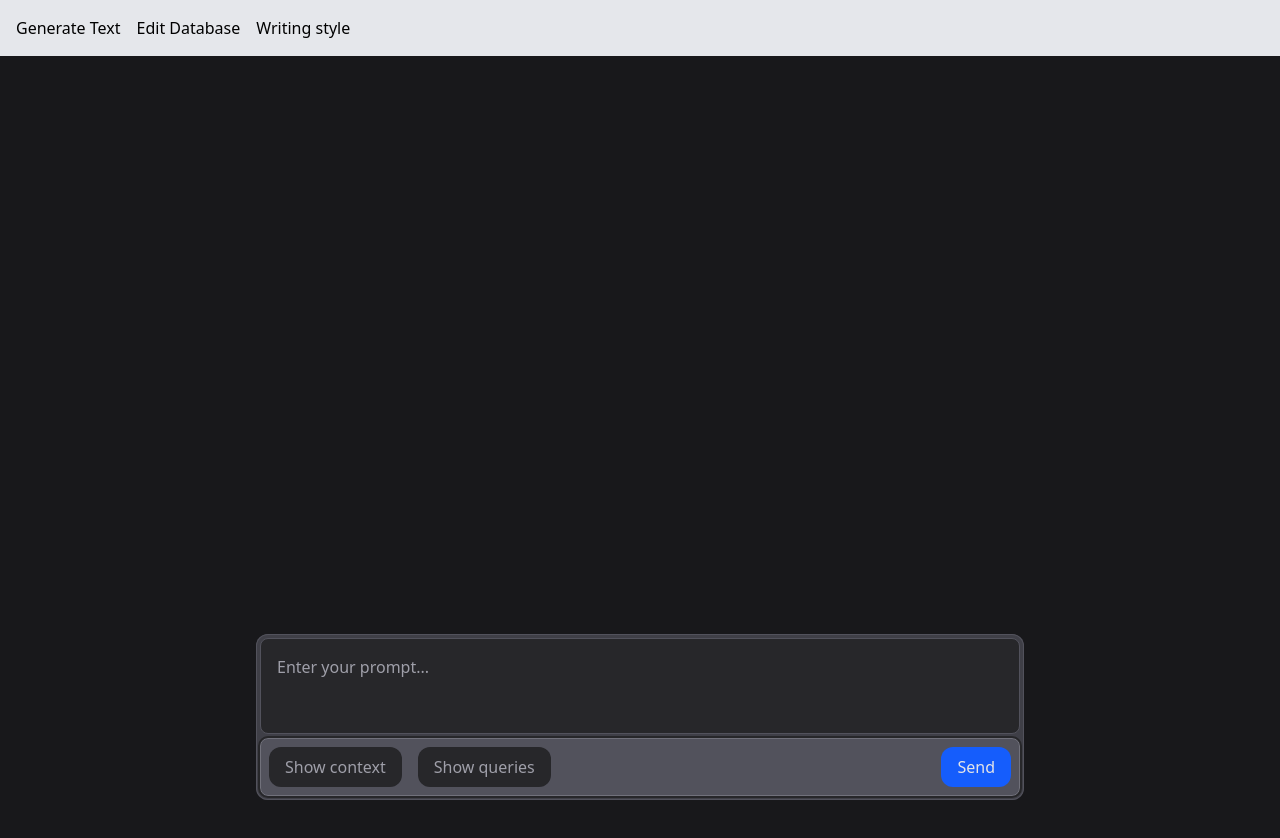
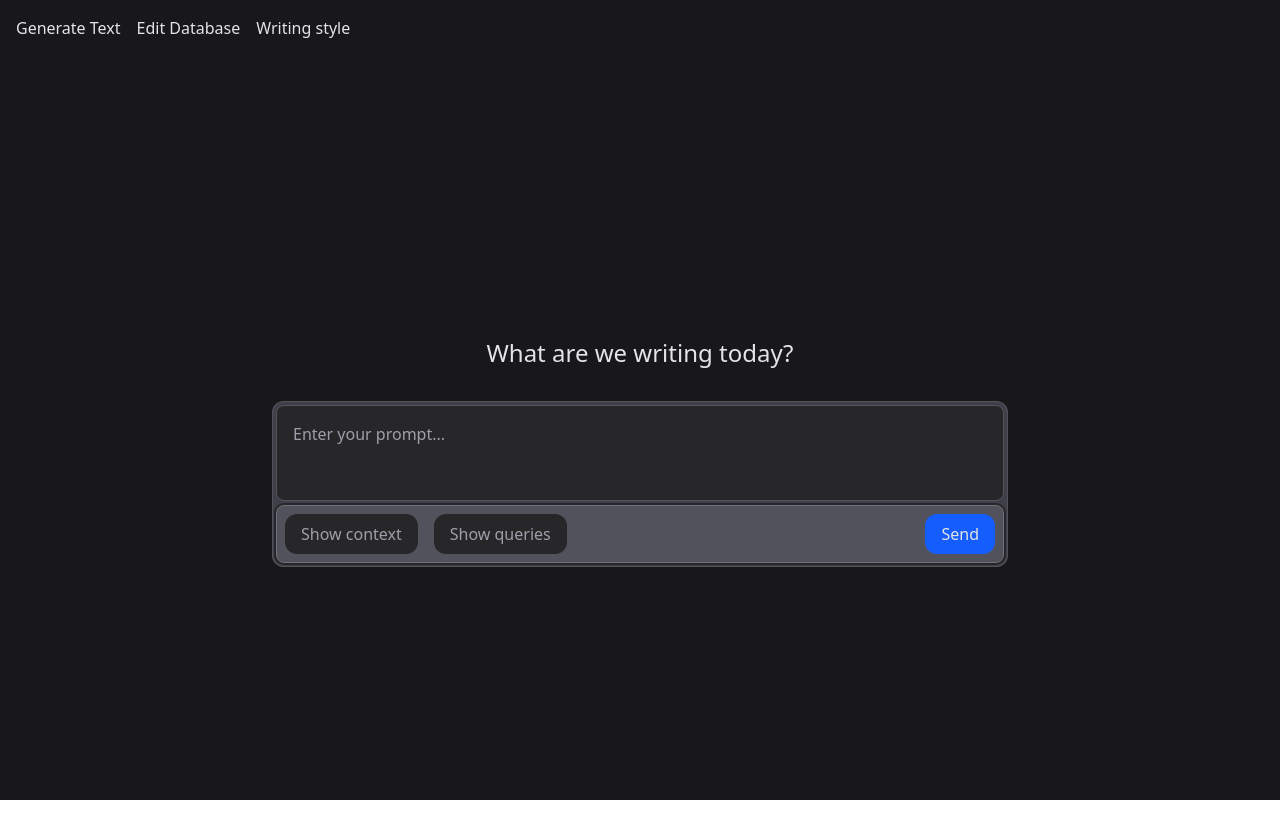
Before and after one commit to Chromoprotein/rag-project, a React (Create React App) app in the folder rag-project/: page / in a window 1280 px wide. Shown: the top 838 px of the page. After the commit the page ends 800 px from the top, so only its background shows below. Built offline with nearby package versions, Linux system fonts and the light colour scheme.

Commit message:
UI improvements to Generat Writing page

```diff
--- a/rag-project/src/App.tsx
+++ b/rag-project/src/App.tsx
@@ -10,14 +10,18 @@ import WritingStyle from "./WritingStyle.tsx";
 function App() {
 
     return (
-        <>
+        <div className="min-h-screen flex flex-col bg-zinc-900">
             <Navbar />
-            <Routes>
-                <Route path="/" element={<GenerateText/>} />
-                <Route path="facts" element={<FactsTable/>} />
-                <Route path="style" element={<WritingStyle/>} />
-            </Routes>
-        </>
+
+            <main className="flex-1 h-full w-full flex flex-col justify-center">
+                <Routes>
+                    <Route path="/" element={<GenerateText/>} />
+                    <Route path="facts" element={<FactsTable/>} />
+                    <Route path="style" element={<WritingStyle/>} />
+                </Routes>
+            </main>
+
+        </div>
     );
 
 }
--- /dev/null
+++ b/rag-project/src/Ellipsis.tsx
@@ -0,0 +1,9 @@
+export default function Ellipsis() {
+  return (
+    <div className="loader">
+        <span></span>
+        <span></span>
+        <span></span>
+    </div>
+  );
+}
--- a/rag-project/src/GenerateText.tsx
+++ b/rag-project/src/GenerateText.tsx
@@ -4,6 +4,7 @@ import MessageBubble from "./MessageBubble.tsx";
 import { fetchEventSource } from '@microsoft/fetch-event-source';
 import { ChatMessage } from "./Types.tsx";
 import ReactMarkdown from "react-markdown";
+import Ellipsis from "./Ellipsis.tsx";
 
 function GenerateText() {
   const [prompt, setPrompt] = useState(""); // New prompt
@@ -100,10 +101,19 @@ function GenerateText() {
   };
 
   return (
-    <div className="bg-zinc-900">
-      <div className="max-w-3xl mx-auto flex flex-col min-h-screen">
+      <div className="max-w-3xl mx-auto h-full relative w-full">
 
-        <div className="flex-grow p-4 text-zinc-200 flex flex-col gap-3">
+      {/* SCROLL CONTAINER */}
+      <div className="relative flex flex-col h-full">
+
+        {/* Messages */}
+        <div className="px-4 py-8 text-zinc-200 flex flex-col gap-3">
+
+          {messages.length === 0 &&
+            <div className="flex justify-center pt-4">
+              <h1 className="text-2xl">What are we writing today?</h1>
+            </div>
+          }
 
           {messages.map((msg: ChatMessage, idx: number) => (
             <MessageBubble key={idx} msg={msg} />
@@ -113,11 +123,13 @@ function GenerateText() {
             <MessageBubble key="streaming" msg={{role: "assistant", content: streamingText}} />
           )}
 
-          {(loading && !streamingText) && <div>Loading...</div>}
+          {(loading && !streamingText) && <Ellipsis />}
 
         </div>
 
-        <div className="sticky mt-top rounded-xl bottom-0 max-h-[50vh] overflow-y-auto bg-zinc-700 inset-ring inset-ring-zinc-600">
+        {/* Floating input */}
+        <div className="sticky bottom-4 z-10 px-4">
+          <div className="rounded-xl bg-zinc-700 inset-ring inset-ring-zinc-600 max-h-[50vh] overflow-y-auto">
             <form onSubmit={handleSubmit} className="flex flex-col p-1 gap-1 flex flex-col">
               <textarea
                 value={prompt}
@@ -165,8 +177,10 @@ function GenerateText() {
             </form>
 
           </div>
+        </div>
 
       </div>
+
       </div>
   );
 }
--- a/rag-project/src/MessageBubble.tsx
+++ b/rag-project/src/MessageBubble.tsx
@@ -9,10 +9,7 @@ interface BubbleProps {
 export default function MessageBubble({key, msg}: BubbleProps) {
     return (
         <div key={key} className={`flex ${msg.role === "user" ? "justify-end" : "justify-start"}`}>
-            <div  className={`${msg.role === "user" ? "bg-blue-500 border-blue-400" : "bg-zinc-800 border-zinc-600"} max-w-[75%] p-4 rounded-lg border-1 text-zinc-200`}>
-            <div className={`${msg.role === "user" ? "text-right" : "text-left"}`}>
-                <strong>{msg.role === "user" ? "You:" : "Assistant:"}</strong>
-            </div>
+            <div  className={`${msg.role === "user" ? "max-w-[75%] bg-blue-500 border-blue-400" : "w-[75%] bg-zinc-800 border-zinc-600"} p-4 rounded-lg border-1 text-zinc-200`}>
             <ReactMarkdown>{msg.content}</ReactMarkdown>
             </div>
         </div>
--- a/rag-project/src/Navbar.tsx
+++ b/rag-project/src/Navbar.tsx
@@ -2,7 +2,7 @@ import { Link } from "react-router-dom";
 
 function Navbar() {
   return (
-    <nav className="p-4 bg-gray-200 flex gap-4">
+    <nav className="p-4 bg-zinc-900 flex gap-4 text-zinc-200">
       <Link to="/">Generate Text</Link>
       <Link to="/facts">Edit Database</Link>
       <Link to="/style">Writing style</Link>
--- a/rag-project/src/WritingStyle.tsx
+++ b/rag-project/src/WritingStyle.tsx
@@ -46,7 +46,7 @@ export default function WritingStyle() {
     }, []);
 
     return (
-        <div className="p-6 max-w-2xl mx-auto">
+        <div className="p-6 max-w-2xl mx-auto text-zinc-200">
             <h3 className="text-xl font-bold mb-3">Writing Style Settings</h3>
 
             <form onSubmit={handleSubmit} className="space-y-4">
--- a/rag-project/src/output.css
+++ b/rag-project/src/output.css
@@ -9,20 +9,12 @@
       "Courier New", monospace;
     --color-red-500: oklch(63.7% 0.237 25.331);
     --color-green-500: oklch(72.3% 0.219 149.579);
-    --color-blue-300: oklch(80.9% 0.105 251.813);
     --color-blue-400: oklch(70.7% 0.165 254.624);
     --color-blue-500: oklch(62.3% 0.214 259.815);
     --color-blue-600: oklch(54.6% 0.245 262.881);
-    --color-blue-800: oklch(42.4% 0.199 265.638);
-    --color-slate-100: oklch(96.8% 0.007 247.896);
     --color-slate-200: oklch(92.9% 0.013 255.508);
     --color-slate-300: oklch(86.9% 0.022 252.894);
-    --color-slate-400: oklch(70.4% 0.04 256.788);
-    --color-slate-500: oklch(55.4% 0.046 257.417);
-    --color-slate-600: oklch(44.6% 0.043 257.281);
     --color-slate-700: oklch(37.2% 0.044 257.287);
-    --color-slate-800: oklch(27.9% 0.041 260.031);
-    --color-slate-900: oklch(20.8% 0.042 265.755);
     --color-gray-200: oklch(92.8% 0.006 264.531);
     --color-gray-500: oklch(55.1% 0.027 264.364);
     --color-zinc-200: oklch(92% 0.004 286.32);
@@ -34,8 +26,6 @@
     --color-zinc-900: oklch(21% 0.006 285.885);
     --color-white: #fff;
     --spacing: 0.25rem;
-    --container-lg: 32rem;
-    --container-xl: 36rem;
     --container-2xl: 42rem;
     --container-3xl: 48rem;
     --text-sm: 0.875rem;
@@ -44,6 +34,8 @@
     --text-lg--line-height: calc(1.75 / 1.125);
     --text-xl: 1.25rem;
     --text-xl--line-height: calc(1.75 / 1.25);
+    --text-2xl: 1.5rem;
+    --text-2xl--line-height: calc(2 / 1.5);
     --font-weight-semibold: 600;
     --font-weight-bold: 700;
     --radius-md: 0.375rem;
@@ -202,14 +194,17 @@
   }
 }
 @layer utilities {
+  .relative {
+    position: relative;
+  }
   .sticky {
     position: sticky;
   }
-  .inset-2 {
-    inset: calc(var(--spacing) * 2);
+  .bottom-4 {
+    bottom: calc(var(--spacing) * 4);
   }
-  .bottom-0 {
-    bottom: calc(var(--spacing) * 0);
+  .z-10 {
+    z-index: 10;
   }
   .container {
     width: 100%;
@@ -238,9 +233,6 @@
   .mt-1 {
     margin-top: calc(var(--spacing) * 1);
   }
-  .mt-4 {
-    margin-top: calc(var(--spacing) * 4);
-  }
   .mb-3 {
     margin-bottom: calc(var(--spacing) * 3);
   }
@@ -256,32 +248,20 @@
   .flex {
     display: flex;
   }
-  .table {
-    display: table;
-  }
   .h-full {
     height: 100%;
   }
   .max-h-\[50vh\] {
     max-height: 50vh;
   }
-  .max-h-\[60vh\] {
-    max-height: 60vh;
-  }
   .min-h-24 {
     min-height: calc(var(--spacing) * 24);
   }
-  .min-h-96 {
-    min-height: calc(var(--spacing) * 96);
-  }
-  .min-h-full {
-    min-height: 100%;
-  }
-  .min-h-min {
-    min-height: min-content;
-  }
   .min-h-screen {
     min-height: 100vh;
+  }
+  .w-\[75\%\] {
+    width: 75%;
   }
   .w-full {
     width: 100%;
@@ -295,23 +275,11 @@
   .max-w-\[75\%\] {
     max-width: 75%;
   }
-  .max-w-lg {
-    max-width: var(--container-lg);
-  }
-  .max-w-xl {
-    max-width: var(--container-xl);
-  }
-  .flex-grow {
-    flex-grow: 1;
-  }
-  .border-collapse {
-    border-collapse: collapse;
+  .flex-1 {
+    flex: 1;
   }
   .cursor-pointer {
     cursor: pointer;
-  }
-  .resize {
-    resize: both;
   }
   .resize-none {
     resize: none;
@@ -356,15 +324,6 @@
       margin-block-end: calc(calc(var(--spacing) * 4) * calc(1 - var(--tw-space-y-reverse)));
     }
   }
-  .justify-self-end {
-    justify-self: flex-end;
-  }
-  .justify-self-start {
-    justify-self: flex-start;
-  }
-  .overflow-auto {
-    overflow: auto;
-  }
   .overflow-y-auto {
     overflow-y: auto;
   }
@@ -385,20 +344,9 @@
     border-style: var(--tw-border-style);
     border-width: 1px;
   }
-  .border-2 {
-    border-style: var(--tw-border-style);
-    border-width: 2px;
-  }
   .border-b {
     border-bottom-style: var(--tw-border-style);
     border-bottom-width: 1px;
-  }
-  .border-b-2 {
-    border-bottom-style: var(--tw-border-style);
-    border-bottom-width: 2px;
-  }
-  .border-blue-300 {
-    border-color: var(--color-blue-300);
   }
   .border-blue-400 {
     border-color: var(--color-blue-400);
@@ -408,18 +356,6 @@
   }
   .border-slate-300 {
     border-color: var(--color-slate-300);
-  }
-  .border-slate-400 {
-    border-color: var(--color-slate-400);
-  }
-  .border-slate-500 {
-    border-color: var(--color-slate-500);
-  }
-  .border-slate-600 {
-    border-color: var(--color-slate-600);
-  }
-  .border-slate-700 {
-    border-color: var(--color-slate-700);
   }
   .border-zinc-500 {
     border-color: var(--color-zinc-500);
@@ -433,32 +369,8 @@
   .bg-blue-600 {
     background-color: var(--color-blue-600);
   }
-  .bg-blue-800 {
-    background-color: var(--color-blue-800);
-  }
-  .bg-gray-200 {
-    background-color: var(--color-gray-200);
-  }
-  .bg-green-500 {
-    background-color: var(--color-green-500);
-  }
   .bg-red-500 {
     background-color: var(--color-red-500);
-  }
-  .bg-slate-500 {
-    background-color: var(--color-slate-500);
-  }
-  .bg-slate-600 {
-    background-color: var(--color-slate-600);
-  }
-  .bg-slate-700 {
-    background-color: var(--color-slate-700);
-  }
-  .bg-slate-800 {
-    background-color: var(--color-slate-800);
-  }
-  .bg-slate-900 {
-    background-color: var(--color-slate-900);
   }
   .bg-zinc-600 {
     background-color: var(--color-zinc-600);
@@ -484,9 +396,6 @@
   .p-6 {
     padding: calc(var(--spacing) * 6);
   }
-  .p-8 {
-    padding: calc(var(--spacing) * 8);
-  }
   .px-3 {
     padding-inline: calc(var(--spacing) * 3);
   }
@@ -499,14 +408,18 @@
   .py-2 {
     padding-block: calc(var(--spacing) * 2);
   }
+  .py-8 {
+    padding-block: calc(var(--spacing) * 8);
+  }
+  .pt-4 {
+    padding-top: calc(var(--spacing) * 4);
+  }
   .pb-4 {
     padding-bottom: calc(var(--spacing) * 4);
   }
-  .text-left {
-    text-align: left;
-  }
-  .text-right {
-    text-align: right;
+  .text-2xl {
+    font-size: var(--text-2xl);
+    line-height: var(--tw-leading, var(--text-2xl--line-height));
   }
   .text-lg {
     font-size: var(--text-lg);
@@ -528,27 +441,6 @@
     --tw-font-weight: var(--font-weight-semibold);
     font-weight: var(--font-weight-semibold);
   }
-  .text-gray-500 {
-    color: var(--color-gray-500);
-  }
-  .text-slate-100 {
-    color: var(--color-slate-100);
-  }
-  .text-slate-200 {
-    color: var(--color-slate-200);
-  }
-  .text-slate-300 {
-    color: var(--color-slate-300);
-  }
-  .text-slate-400 {
-    color: var(--color-slate-400);
-  }
-  .text-slate-500 {
-    color: var(--color-slate-500);
-  }
-  .text-slate-700 {
-    color: var(--color-slate-700);
-  }
   .text-white {
     color: var(--color-white);
   }
@@ -561,53 +453,19 @@
   .capitalize {
     text-transform: capitalize;
   }
-  .underline {
-    text-decoration-line: underline;
-  }
   .inset-ring {
     --tw-inset-ring-shadow: inset 0 0 0 1px var(--tw-inset-ring-color, currentcolor);
     box-shadow: var(--tw-inset-shadow), var(--tw-inset-ring-shadow), var(--tw-ring-offset-shadow), var(--tw-ring-shadow), var(--tw-shadow);
   }
-  .inset-ring-slate-600 {
-    --tw-inset-ring-color: var(--color-slate-600);
-  }
-  .inset-ring-slate-800 {
-    --tw-inset-ring-color: var(--color-slate-800);
-  }
   .inset-ring-zinc-600 {
     --tw-inset-ring-color: var(--color-zinc-600);
-  }
-  .outline-hidden {
-    --tw-outline-style: none;
-    outline-style: none;
-    @media (forced-colors: active) {
-      outline: 2px solid transparent;
-      outline-offset: 2px;
-    }
-  }
-  .outline {
-    outline-style: var(--tw-outline-style);
-    outline-width: 1px;
   }
   .outline-2 {
     outline-style: var(--tw-outline-style);
     outline-width: 2px;
   }
-  .outline-slate-800 {
-    outline-color: var(--color-slate-800);
-  }
   .outline-zinc-800 {
     outline-color: var(--color-zinc-800);
-  }
-  .placeholder\:text-slate-200 {
-    &::placeholder {
-      color: var(--color-slate-200);
-    }
-  }
-  .placeholder\:text-slate-400 {
-    &::placeholder {
-      color: var(--color-slate-400);
-    }
   }
   .placeholder\:text-zinc-400 {
     &::placeholder {
@@ -623,6 +481,36 @@
         outline-offset: 2px;
       }
     }
+  }
+}
+.loader {
+  ---dotSize: 20px;
+  ---animationTime: 0.8s;
+  --color-pop: rgb(44, 154, 222);
+  margin-left: 20px;
+}
+.loader span {
+  display: inline-block;
+  width: var(---dotSize);
+  height: var(---dotSize);
+  background: var(--color-pop);
+  border-radius: var(---dotSize);
+  animation: loader var(---animationTime) infinite alternate;
+}
+.loader span:nth-of-type(2) {
+  animation-delay: 0.2s;
+}
+.loader span:nth-of-type(3) {
+  animation-delay: 0.6s;
+}
+@keyframes loader {
+  0% {
+    opacity: 0.9;
+    transform: scale(0.5);
+  }
+  100% {
+    opacity: 0.1;
+    transform: scale(1);
   }
 }
 @property --tw-space-y-reverse {
```
Also changed, not shown: rag-project/src/FactsTable.tsx (+7 -7 lines), rag-project/src/input.css (+38 -0 lines). Lines whose indentation alone changed are shown as unchanged.
